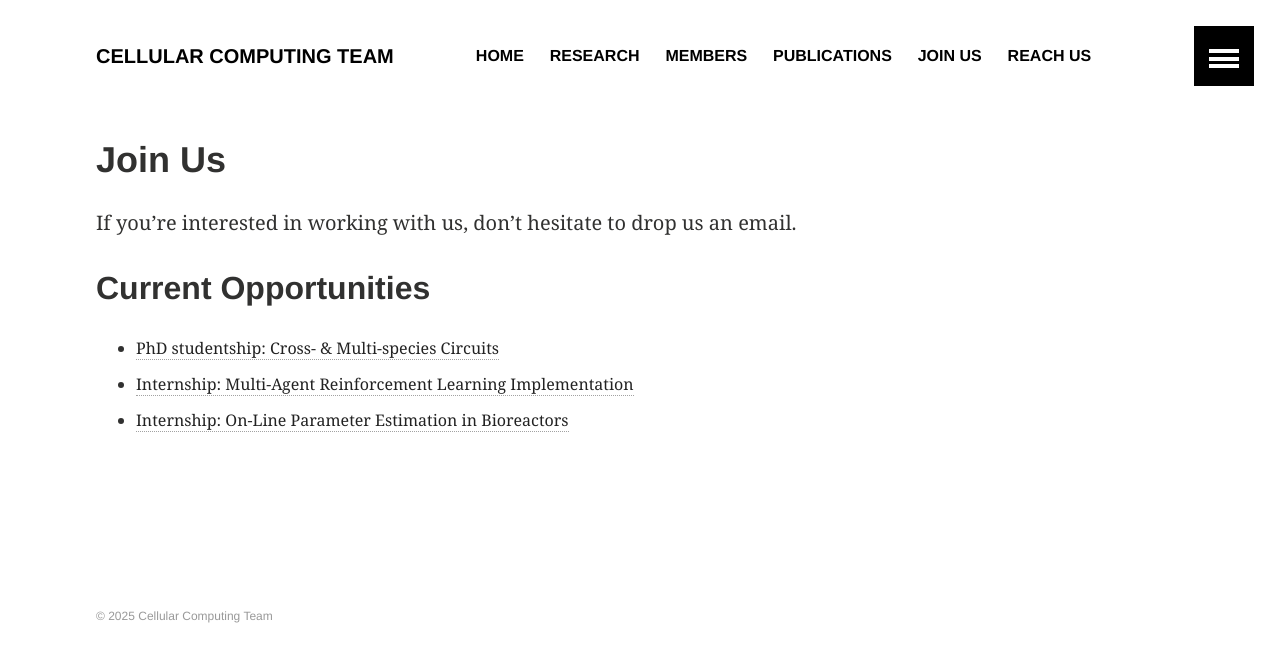
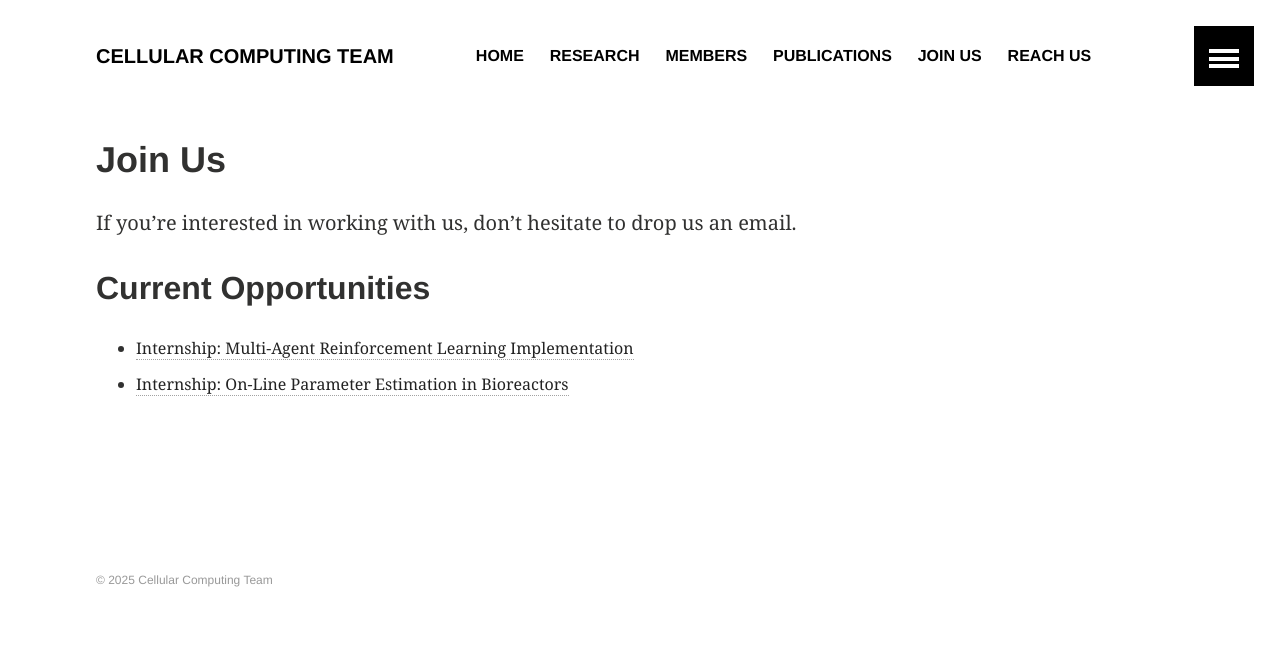
Before and after one commit to ROBACON/team-website, a Jekyll site: the page built from joinus.md, in a window 1280 px wide. Shown: the top 662 px of the page. Built offline with Jekyll 4.4.1, drawn with Linux system fonts in a browser that asks for light colours.

Commit message:
Delete old ad

```diff
--- a/joinus.md
+++ b/joinus.md
@@ -7,6 +7,5 @@ title: Join Us
 If you're interested in working with us, don't hesitate to drop us an email.
 
 ## Current Opportunities
-- [PhD studentship: Cross- & Multi-species Circuits](../positions/2025/PhD 2025 - Cross- & Multi-species Genetic Circuits.pdf)
 - [Internship: Multi-Agent Reinforcement Learning Implementation](../positions/2025/internship_marl.pdf)
 - [Internship: On-Line Parameter Estimation in Bioreactors](../positions/2025/internship_estimation.pdf)
```
